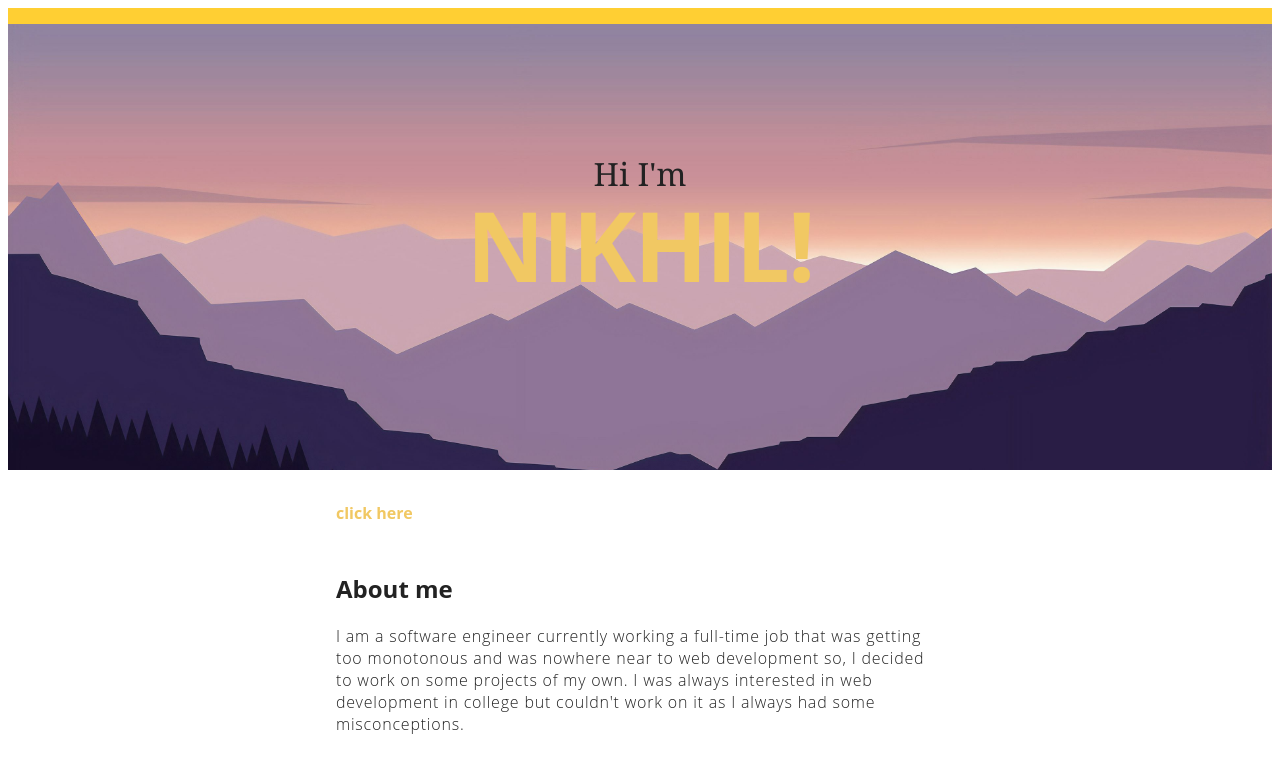
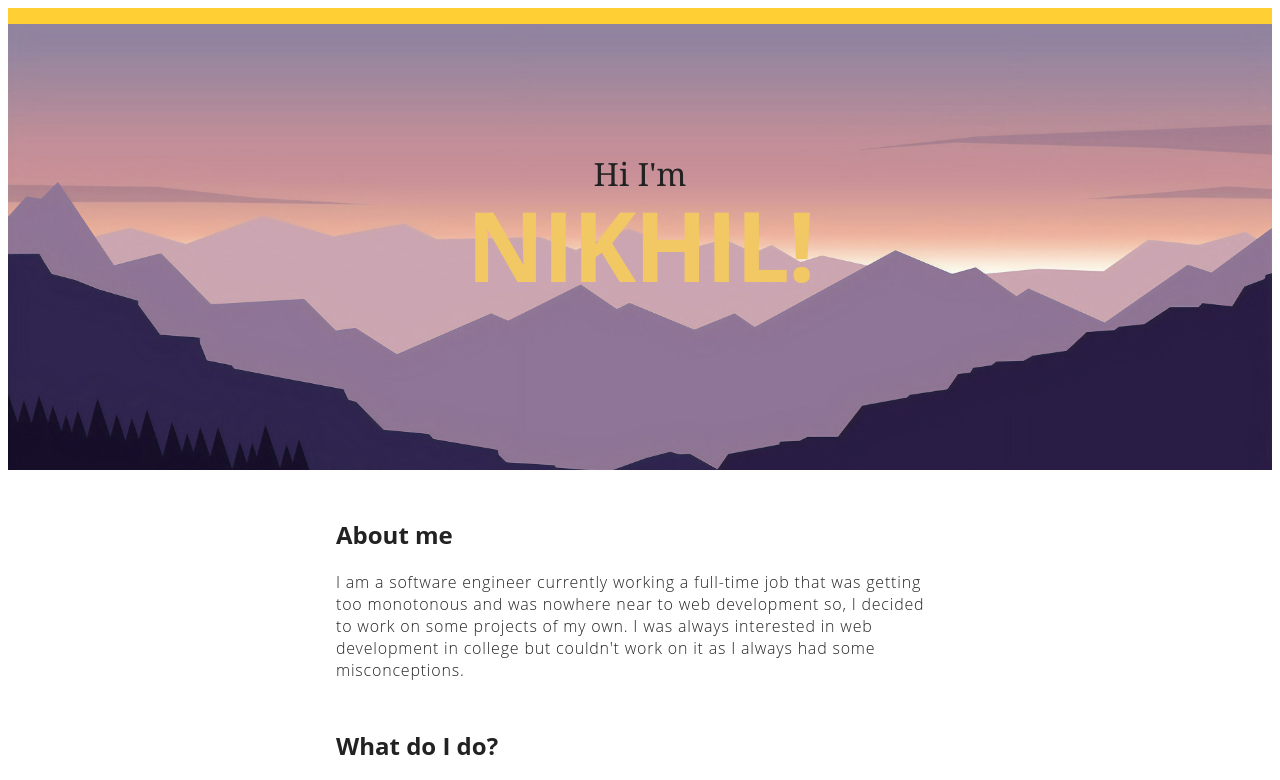
Before and after one commit to Shenoy07/Aboutme, a plain HTML site: page index.html in a window 1280 px wide. Shown: the top 780 px of the page. Drawn offline with Linux system fonts and the light colour scheme.

Commit message:
removed unnecessary link

```diff
--- a/index.html
+++ b/index.html
@@ -14,7 +14,6 @@
         <h1 class='masthead-heading'>NIKHIL!</h1>
       </header>
       <section class="introduction-section">
-          <a href="./Projects page.html">click here</a>
           <h1>About me</h1>
           <p> I am a software engineer currently working a full-time job that was getting too monotonous and was nowhere near to
                web development so, I decided to work on some projects of my own. I was always interested in
```
